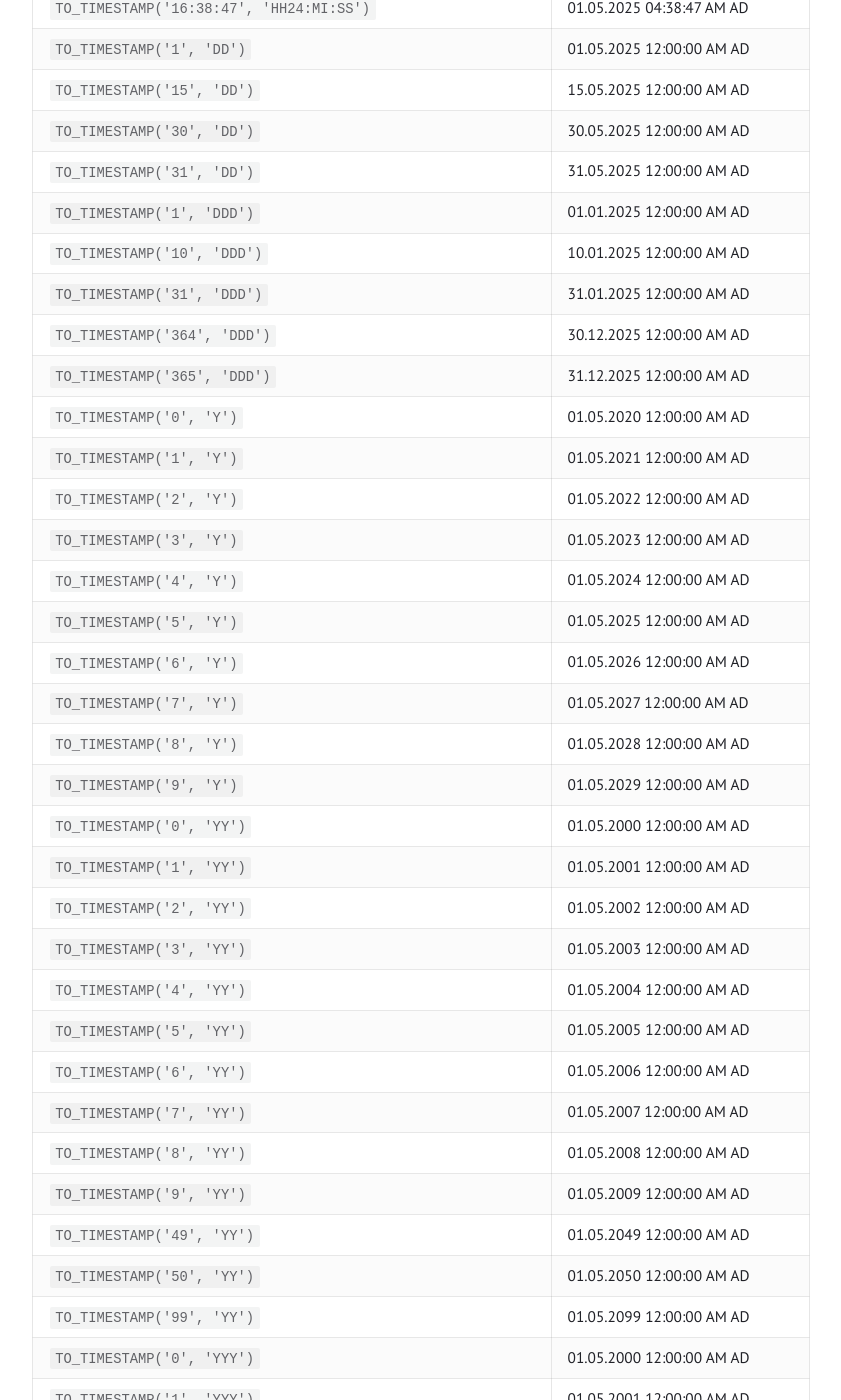
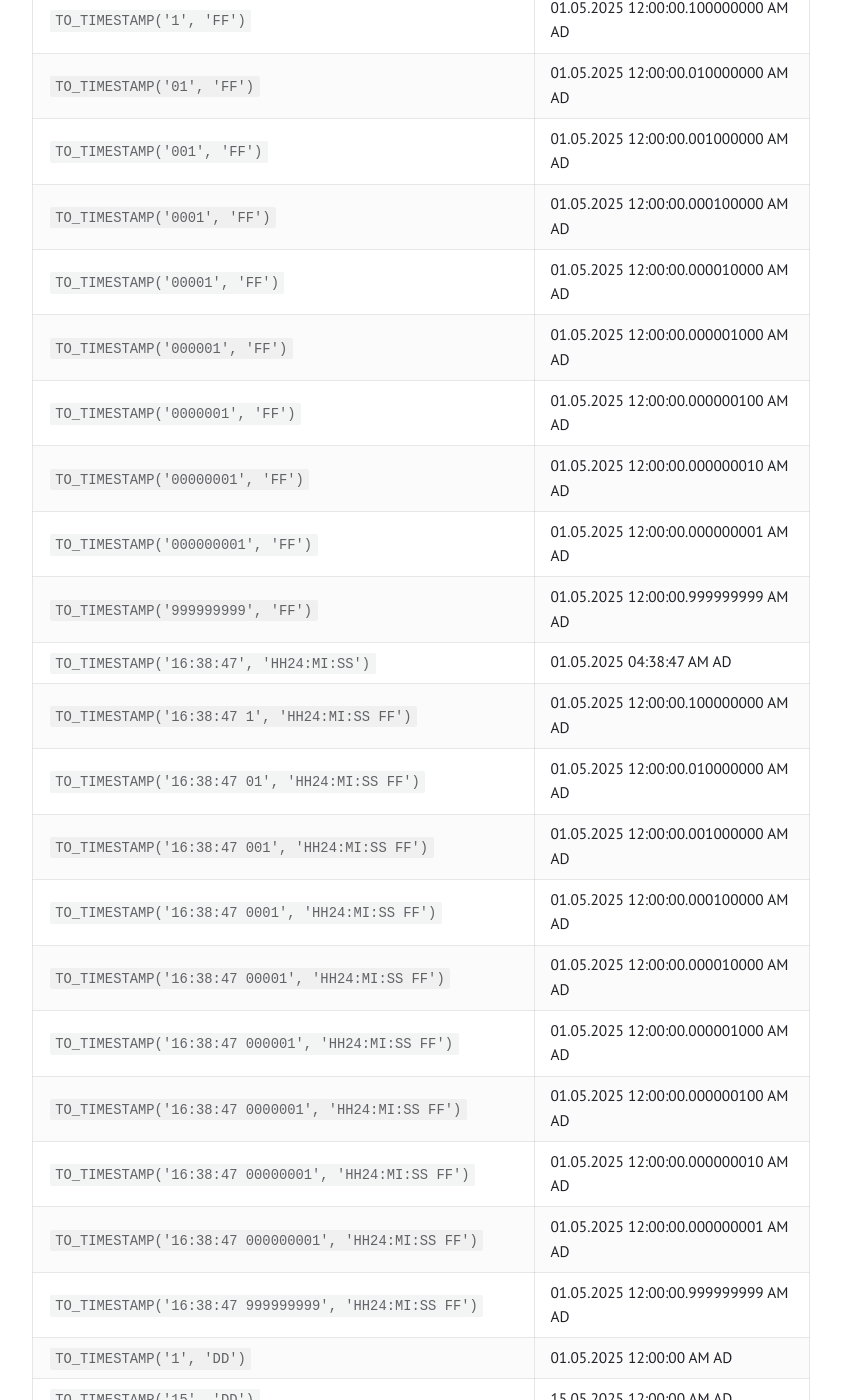
Before and after one commit to tunahanoguz/tunahanoguz.github.io, a Jekyll site: the page built from _posts/2025-05-22-oracle-TO_TIMESTAMP-fonksiyonu.md, in a window 1280 px wide and 1400 px high, scrolled down 3548 px. Shown: the whole window, without its empty margins (219-1060 px from the left). Built offline with Jekyll 4.4.1, drawn with Linux system fonts in a browser that asks for light colours.

Commit message:
Update 2025-05-22-oracle-TO_TIMESTAMP-fonksiyonu.md

```diff
--- a/_posts/2025-05-22-oracle-TO_TIMESTAMP-fonksiyonu.md
+++ b/_posts/2025-05-22-oracle-TO_TIMESTAMP-fonksiyonu.md
@@ -91,7 +91,27 @@ Aşağıdaki tabloda `format` isim parametrenin alabileceği değerler ve onlar
 | `TO_TIMESTAMP('24', 'HH24')`                                                     | ORA-01850: hour must be between 0 and 23 |
 | `TO_TIMESTAMP('38', 'MI')`                                                       | 01.05.2025 12:38:00 AM AD                |
 | `TO_TIMESTAMP('47', 'SS')`                                                       | 01.05.2025 12:00:47 AM AD                |
+| `TO_TIMESTAMP('1', 'FF')`                                                        | 01.05.2025 12:00:00.100000000 AM AD      |
+| `TO_TIMESTAMP('01', 'FF')`                                                       | 01.05.2025 12:00:00.010000000 AM AD      |
+| `TO_TIMESTAMP('001', 'FF')`                                                      | 01.05.2025 12:00:00.001000000 AM AD      |
+| `TO_TIMESTAMP('0001', 'FF')`                                                     | 01.05.2025 12:00:00.000100000 AM AD      |
+| `TO_TIMESTAMP('00001', 'FF')`                                                    | 01.05.2025 12:00:00.000010000 AM AD      |
+| `TO_TIMESTAMP('000001', 'FF')`                                                   | 01.05.2025 12:00:00.000001000 AM AD      |
+| `TO_TIMESTAMP('0000001', 'FF')`                                                  | 01.05.2025 12:00:00.000000100 AM AD      |
+| `TO_TIMESTAMP('00000001', 'FF')`                                                 | 01.05.2025 12:00:00.000000010 AM AD      |
+| `TO_TIMESTAMP('000000001', 'FF')`                                                | 01.05.2025 12:00:00.000000001 AM AD      |
+| `TO_TIMESTAMP('999999999', 'FF')`                                                | 01.05.2025 12:00:00.999999999 AM AD      |
 | `TO_TIMESTAMP('16:38:47', 'HH24:MI:SS')`                                         | 01.05.2025 04:38:47 AM AD                |
+| `TO_TIMESTAMP('16:38:47 1', 'HH24:MI:SS FF')`                                    | 01.05.2025 12:00:00.100000000 AM AD      |
+| `TO_TIMESTAMP('16:38:47 01', 'HH24:MI:SS FF')`                                   | 01.05.2025 12:00:00.010000000 AM AD      |
+| `TO_TIMESTAMP('16:38:47 001', 'HH24:MI:SS FF')`                                  | 01.05.2025 12:00:00.001000000 AM AD      |
+| `TO_TIMESTAMP('16:38:47 0001', 'HH24:MI:SS FF')`                                 | 01.05.2025 12:00:00.000100000 AM AD      |
+| `TO_TIMESTAMP('16:38:47 00001', 'HH24:MI:SS FF')`                                | 01.05.2025 12:00:00.000010000 AM AD      |
+| `TO_TIMESTAMP('16:38:47 000001', 'HH24:MI:SS FF')`                               | 01.05.2025 12:00:00.000001000 AM AD      |
+| `TO_TIMESTAMP('16:38:47 0000001', 'HH24:MI:SS FF')`                              | 01.05.2025 12:00:00.000000100 AM AD      |
+| `TO_TIMESTAMP('16:38:47 00000001', 'HH24:MI:SS FF')`                             | 01.05.2025 12:00:00.000000010 AM AD      |
+| `TO_TIMESTAMP('16:38:47 000000001', 'HH24:MI:SS FF')`                            | 01.05.2025 12:00:00.000000001 AM AD      |
+| `TO_TIMESTAMP('16:38:47 999999999', 'HH24:MI:SS FF')`                            | 01.05.2025 12:00:00.999999999 AM AD      |
 | `TO_TIMESTAMP('1', 'DD')`                                                        | 01.05.2025 12:00:00 AM AD                |
 | `TO_TIMESTAMP('15', 'DD')`                                                       | 15.05.2025 12:00:00 AM AD                |
 | `TO_TIMESTAMP('30', 'DD')`                                                       | 30.05.2025 12:00:00 AM AD                |
```
